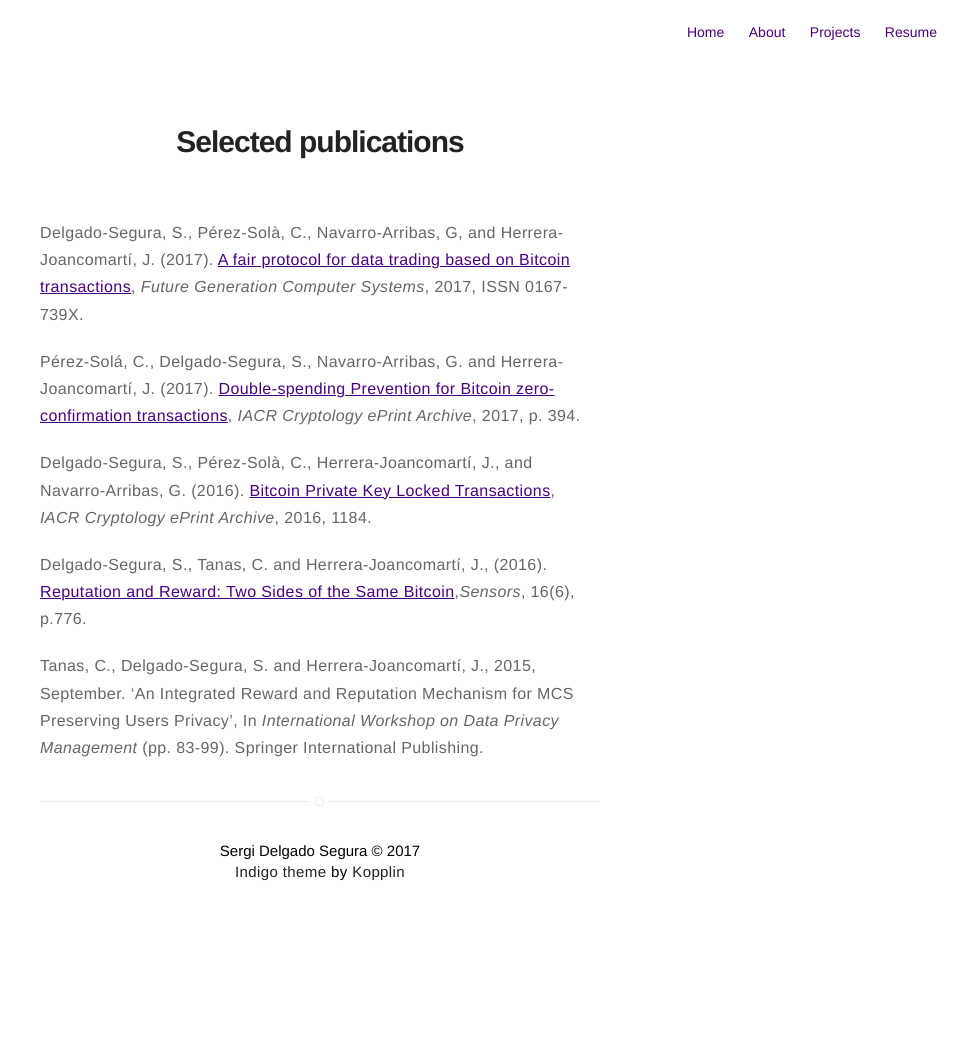
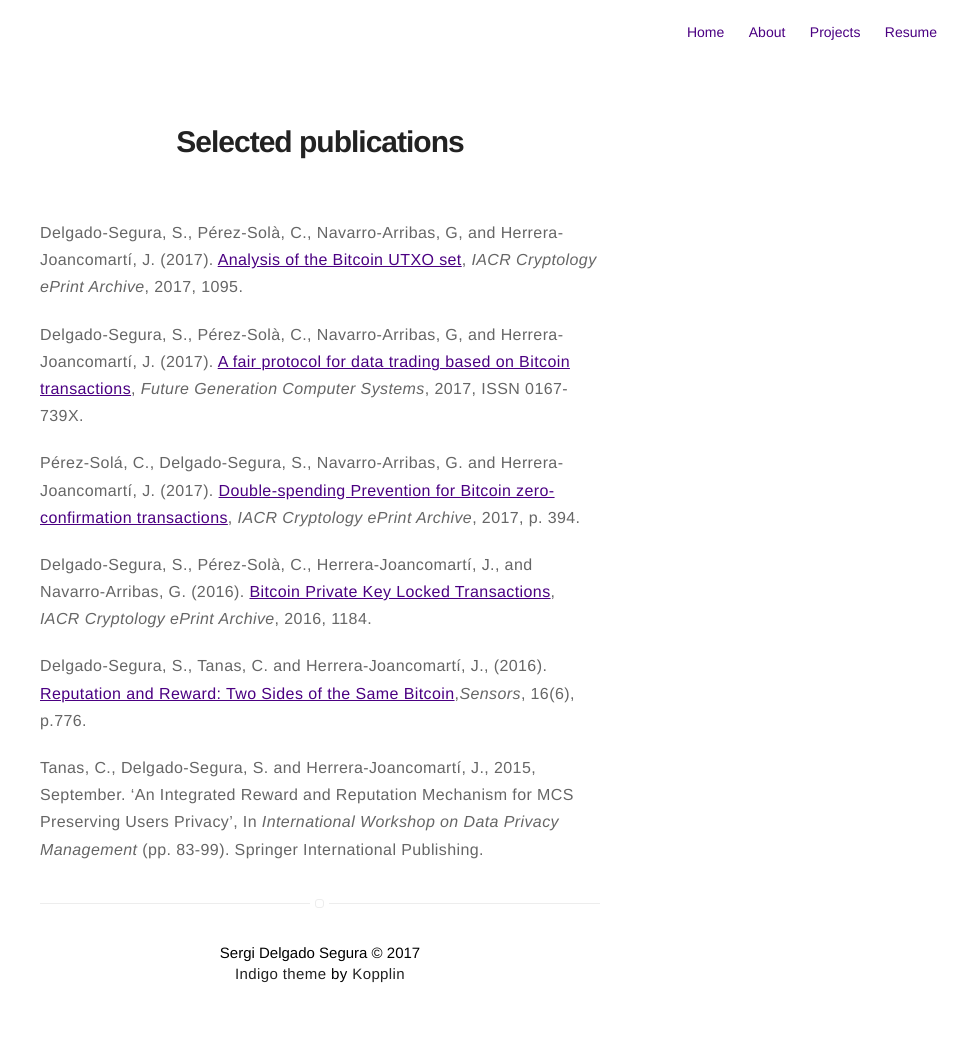
Before and after one commit to sr-gi/me, a Jekyll site: the page built from publications.md, in a window 1280 px wide. Shown: the whole page, without its empty margins (320-1280 px from the left). Built offline with Jekyll 4.4.1, drawn with Linux system fonts in a browser that asks for light colours; before the commit the page ends 945 px from its top, so only the background shows below that.

Commit message:
Adds UTXO Set analysis IACR publication

```diff
--- a/publications.md
+++ b/publications.md
@@ -5,7 +5,7 @@ layout: page
 
 # Selected publications
 
-
+Delgado-Segura, S., Pérez-Solà, C., Navarro-Arribas, G, and Herrera-Joancomartí, J. (2017). [Analysis of the Bitcoin UTXO set](https://eprint.iacr.org/2017/1095.pdf), *IACR Cryptology ePrint Archive*, 2017, 1095.
 
 Delgado-Segura, S., Pérez-Solà, C., Navarro-Arribas, G, and Herrera-Joancomartí, J. (2017). [A fair protocol for data trading based on Bitcoin transactions](http://dx.doi.org/10.1016/j.future.2017.08.021), *Future Generation Computer Systems*, 2017, ISSN 0167-739X.
 
```
